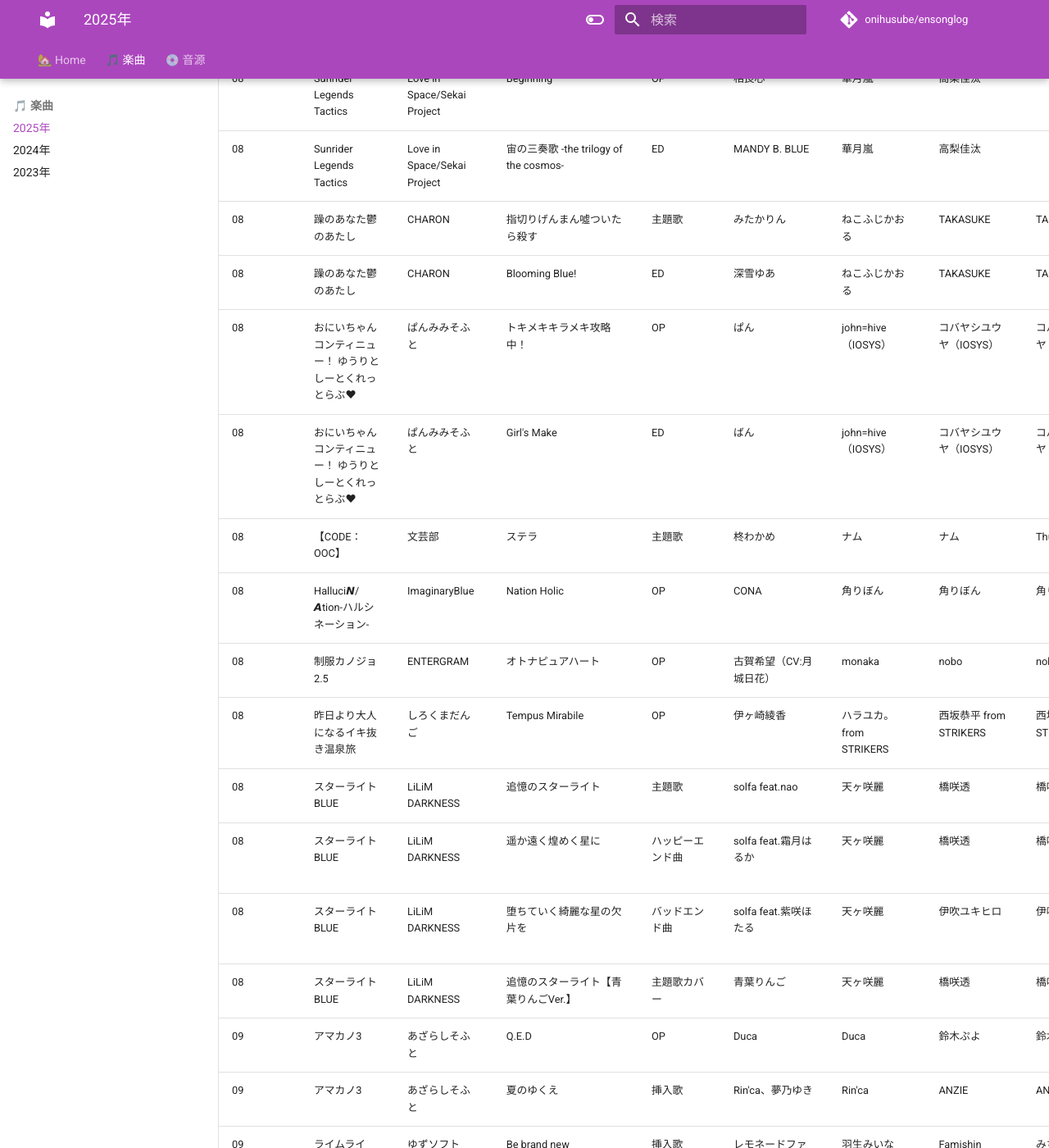
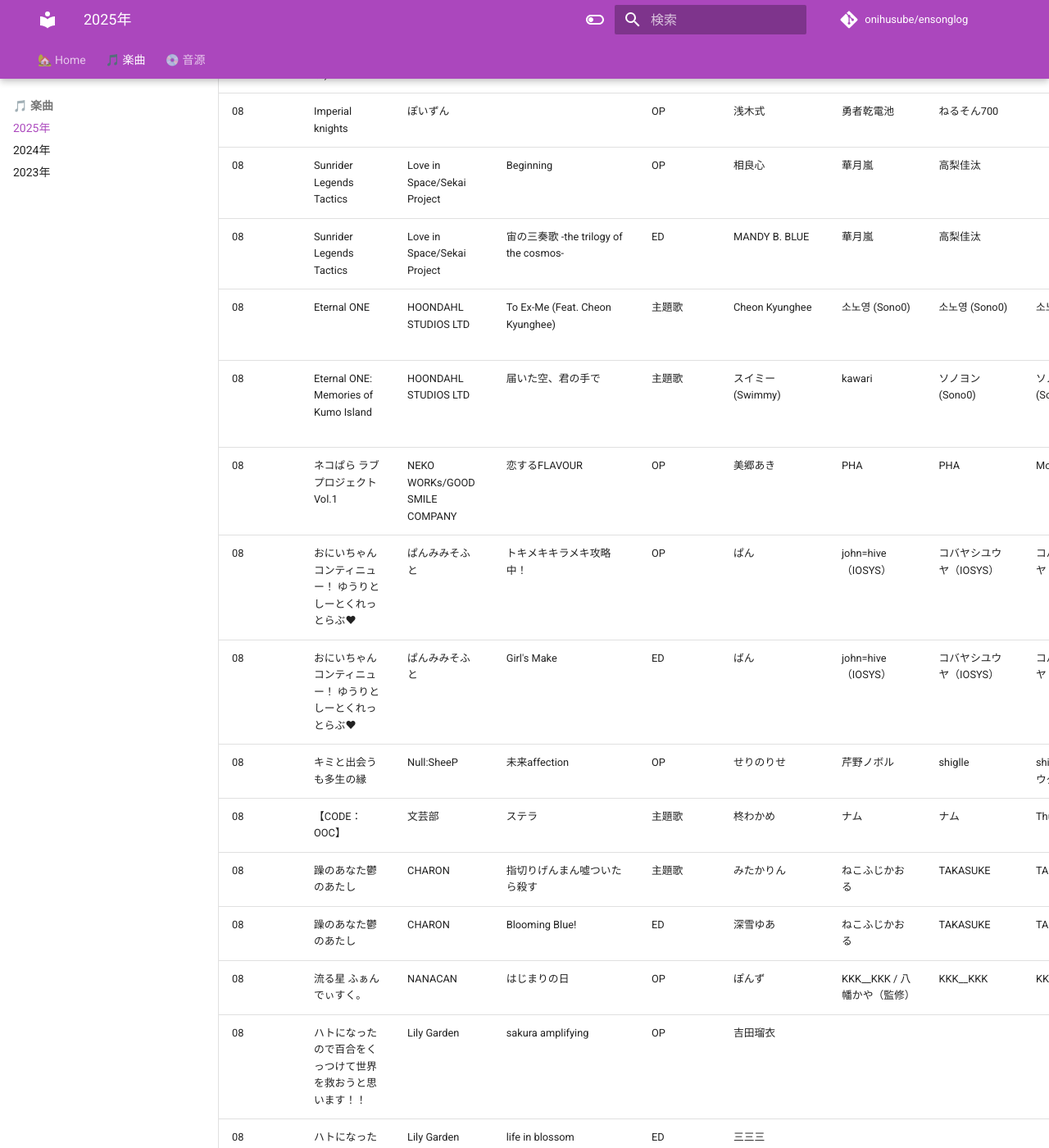
Before and after one commit to onihusube/ensonglog, an MkDocs documentation site: the page built from docs/2025/楽曲.md, in a window 1280 px wide and 1400 px high, scrolled down 16434 px. Shown: the whole window at 82% size. Built offline with MkDocs 1.6.1 and Material for MkDocs 9.7.7, drawn with Linux system fonts in a browser that asks for light colours; emoji names are drawn with the system emoji font; comment, search, counter and statistics services are not loaded; some of the changed text lies outside the part shown.

Commit message:
楽曲追加

```diff
--- a/docs/2025/楽曲.md
+++ b/docs/2025/楽曲.md
@@ -171,15 +171,24 @@
 | 07<!--/25--> | 宿りし乙女の誓いと魔法 | ensemble | Moon light | OP | Duca | Duca | ANZIE | ANZIE | 豪華版特典 サウンドトラック |  | [:fontawesome-brands-youtube:](https://www.youtube.com/watch?v=ofeQLkjSU04) [:fontawesome-brands-youtube:](https://www.youtube.com/watch?v=JS7mvOz5sbo) |
 | 07<!--/25--> | 宿りし乙女の誓いと魔法 | ensemble | Mystical | ED | Rin'ca | Duca | ANZIE | ANZIE | 豪華版特典 サウンドトラック |  |  |
 | 07<!--/31--> | 桜色の夢を見て、僕は君に恋をする | OPERAHOUSE | 夜空のメロディ ～桜の奇跡～ | 主題歌 | チェリー（CV.来栖りん） | 久遠真雪 | 陽澄リョウ | 陽澄リョウ | 主題歌CD | |  [:fontawesome-brands-youtube:](https://www.youtube.com/watch?v=6A9aPO--kQ8) |
+| 07<!--/31--> | 夢灯華 Noctuary (PS5/Switch版) | Gratesca |  | OP | 倉先/kurasaki | MUE | S9ryne & Bitman | S9ryne & Bitman | | 全4種類（日中英粤） | [B站](https://www.bilibili.com/video/BV17JtwzxEze/) |
 | 08<!--/01--> | Imperial knights | ぽいずん |  | OP | 浅木式 | 勇者乾電池 | ねるそん700 | | |  | [:fontawesome-brands-youtube:](https://www.youtube.com/watch?v=hndnvegBjvE) |
 | 08<!--/02--> | Sunrider Legends Tactics | Love in Space/Sekai Project | Beginning | OP | 相良心 | 華月嵐 | 高梨佳汰 | | [Steam](https://store.steampowered.com/app/3896190/Sunrider_Legends_Tactics_OP__ED_Song/) | | |
 | 08<!--/02--> | Sunrider Legends Tactics | Love in Space/Sekai Project | 宙の三奏歌 -the trilogy of the cosmos- | ED | MANDY B. BLUE | 華月嵐 | 高梨佳汰 | | [Steam](https://store.steampowered.com/app/3896190/Sunrider_Legends_Tactics_OP__ED_Song/) | | |
+| 08<!--/06--> | Eternal ONE | HOONDAHL STUDIOS LTD | To Ex-Me (Feat. Cheon Kyunghee) | 主題歌 | Cheon Kyunghee | 소노영 (Sono0) | 소노영 (Sono0) | 소노영 (Sono0) | Eternal ONE: Original Soundtrack Season 1（[STOVE](https://store.onstove.com/ko/games/101642) [Steam](https://store.steampowered.com/app/3946200/Eternal_ONE_Season_1_Original_Soundtrack/)） |  | [:fontawesome-brands-youtube:](https://www.youtube.com/watch?v=K9LuC8EeFTA) |
+| 08<!--/06--> | Eternal ONE: Memories of Kumo Island | HOONDAHL STUDIOS LTD | 届いた空、君の手で | 主題歌 | スイミー (Swimmy) | kawari | ソノヨン (Sono0) | ソノヨン (Sono0) | Eternal ONE: Soundtrack Theme of Kumo Island（[STOVE](https://store.onstove.com/ja/games/101946)） |  | [:fontawesome-brands-youtube:](https://www.youtube.com/watch?v=poD8TpdSZGQ) |
+| 08<!--/15--> | ネコぱら ラブプロジェクトVol.1 | NEKO WORKs/GOOD SMILE COMPANY | 恋するFLAVOUR | OP | 美郷あき | PHA | PHA | Motokiyo | |  | [:fontawesome-brands-youtube:](https://www.youtube.com/watch?v=iQncU_9BITU) |
+| 08<!--/17--> | おにいちゃんコンティニュー！ ゆうりとしーとくれっとらぶ♥ | ぱんみみそふと | トキメキキラメキ攻略中！ | OP | ぱん | john=hive（IOSYS） | コバヤシユウヤ（IOSYS） | コバヤシユウヤ（IOSYS） | 限定版特典 サウンドトラック | ギター: 三浦公紀 |  [:fontawesome-brands-youtube:](https://www.youtube.com/watch?v=Mw-Gtr17noI) [HP](https://pannomimi.net/panmimisoft#Download) |
+| 08<!--/17--> | おにいちゃんコンティニュー！ ゆうりとしーとくれっとらぶ♥ | ぱんみみそふと | Girl's Make | ED | ばん | john=hive（IOSYS） | コバヤシユウヤ（IOSYS） | コバヤシユウヤ（IOSYS） | 限定版特典 サウンドトラック | | [HP](https://pannomimi.net/panmimisoft#Download) |
+| 08<!--/17--> | キミと出会うも多生の縁 | Null\:SheeP | 未来affection | OP | せりのりせ | 芹野ノボル | shiglle | shiglle・ゴトウダリョウタ | [linkcloud](https://linkcloud.mu/272c8ac7) |  | [:fontawesome-brands-youtube:](https://www.youtube.com/watch?v=mqeQ71M5tFM) |
+| 08<!--/17--> | 【CODE：OOC】 | 文芸部 | ステラ | 主題歌 | 柊わかめ | ナム | ナム | Thunder Dog | | | [:fontawesome-brands-twitter:](https://x.com/Bun_gei/status/1943967538133839952) |
 | 08<!--/17--> | 躁のあなた鬱のあたし | CHARON | 指切りげんまん噓ついたら殺す | 主題歌 | みたかりん | ねこふじかおる | TAKASUKE | TAKASUKE | | |  [:fontawesome-brands-youtube:](https://www.youtube.com/watch?v=-7lYWpiiZ1I) |
 | 08<!--/17--> | 躁のあなた鬱のあたし | CHARON | Blooming Blue! | ED | 深雪ゆあ | ねこふじかおる | TAKASUKE | TAKASUKE | | | |
-| 08<!--/17--> | おにいちゃんコンティニュー！ ゆうりとしーとくれっとらぶ♥ | ぱんみみそふと | トキメキキラメキ攻略中！ | OP | ぱん | john=hive（IOSYS） | コバヤシユウヤ（IOSYS） | コバヤシユウヤ（IOSYS） | 限定版特典 サウンドトラック | ギター: 三浦公紀 |  [:fontawesome-brands-youtube:](https://www.youtube.com/watch?v=Mw-Gtr17noI) [HP](https://pannomimi.net/panmimisoft#Download) |
-| 08<!--/17--> | おにいちゃんコンティニュー！ ゆうりとしーとくれっとらぶ♥ | ぱんみみそふと | Girl's Make | ED | ばん | john=hive（IOSYS） | コバヤシユウヤ（IOSYS） | コバヤシユウヤ（IOSYS） | 限定版特典 サウンドトラック | | [HP](https://pannomimi.net/panmimisoft#Download) |
-| 08<!--/17--> | 【CODE：OOC】 | 文芸部 | ステラ | 主題歌 | 柊わかめ | ナム | ナム | Thunder Dog | | | [:fontawesome-brands-twitter:](https://x.com/Bun_gei/status/1943967538133839952) |
+| 08<!--/17--> | 流る星 ふぁんでぃすく。 | NANACAN | はじまりの日 | OP | ぽんず | KKK__KKK / 八幡かや（監修） | KKK__KKK | KKK__KKK | 同梱特典 テーマソングCD | | [:fontawesome-brands-youtube:](https://www.youtube.com/watch?v=VFm1aSWsCMA) |
+| 08<!--/17--> | ハトになったので百合をくっつけて世界を救おうと思います！！ | Lily Garden | sakura amplifying | OP | 吉田瑠衣 | |  | | |  | [:fontawesome-brands-twitter:](https://x.com/kakimisoft/status/1956364421292335485) |
+| 08<!--/17--> | ハトになったので百合をくっつけて世界を救おうと思います！！ | Lily Garden | life in blossom | ED | 三三三 | |  | | |  | [:fontawesome-brands-twitter:](https://x.com/kakimisoft/status/1956365981665882292) |
 | 08<!--/17--> | Halluci𝙉/𝘼tion-ハルシネーション- | ImaginaryBlue | Nation Holic | OP | CONA | 角りぼん | 角りぼん | 角りぼん | Original Sound Track | |  [:fontawesome-brands-youtube:](https://www.youtube.com/watch?v=41ss6gkZ_fk) |
+| 08<!--/17--> | ルートゼロ | F.T.W. | きみは今、光の中へ | ムービー挿入歌 | 大山チロル | 千葉ノダヲ | papiko | papiko | F.T.W. 1st ep『ずっととおくえ』 |  | [:fontawesome-brands-youtube:](https://www.youtube.com/watch?v=WtAH-2znp-Y) |
 | 08<!--/28--> | 制服カノジョ2.5 | ENTERGRAM | オトナピュアハート  | OP   | 古賀希望（CV:月城日花） | monaka  | nobo | nobo | | Guitar:鴇田樹 </br> Mix:清野健太郎 | [:fontawesome-brands-youtube:](https://www.youtube.com/watch?v=yxBVvN9KUns)  |
 | 08<!--/29--> | 昨日より大人になるイキ抜き温泉旅 | しろくまだんご | Tempus Mirabile | OP | 伊ヶ崎綾香 | ハラユカ。from STRIKERS | 西坂恭平 from STRIKERS | 西坂恭平 from STRIKERS | 初回版同梱特典サウンドトラック | |  [:fontawesome-brands-youtube:](https://www.youtube.com/watch?v=gTWj3p_-XQA) |
 | 08<!--/29--> | スターライトBLUE | LiLiM DARKNESS | 追憶のスターライト | 主題歌 | solfa feat.nao | 天ヶ咲麗 | 橋咲透 | 橋咲透 | 同梱特典 ボーカルソングCD | | [:fontawesome-brands-youtube:](https://www.youtube.com/watch?v=YuR7cawrjO4) |
@@ -188,6 +197,7 @@
 | 08<!--/29--> | スターライトBLUE | LiLiM DARKNESS | 追憶のスターライト【青葉りんごVer.】 | 主題歌カバー | 青葉りんご | 天ヶ咲麗 | 橋咲透 | 橋咲透 | ソフマップ特典ボーカルCD | | [:fontawesome-brands-youtube:](https://www.youtube.com/watch?v=fB8qsIeerjU) |
 | 09<!--/26--> | アマカノ3 | あざらしそふと | Q.E.D | OP | Duca | Duca | 鈴木ぷよ | 鈴木ぷよ | アマカノ3 オリジナルサウンドトラック | | [:fontawesome-brands-youtube:](https://www.youtube.com/watch?v=853zV8JmZXg) |
 | 09<!--/26--> | アマカノ3 | あざらしそふと | 夏のゆくえ | 挿入歌 | Rin'ca、夢乃ゆき | Rin'ca | ANZIE | ANZIE | アマカノ3 オリジナルサウンドトラック | | |
+| 09<!--/26--> | 一根不浄 | TinkerBell | 脳内パラダイス | OP | 真理絵 | Triodesign | Triodesign | Triodesign | |  | [HP](http://www.cyberworks.jp/tink/ikkonfujou/special.html) |
 | 09<!--/26--> | ライムライト・レモネードジャム | ゆずソフト | Be brand new | 挿入歌 | レモネードファクトリー | 羽生みいな | Famishin | みちこ | | Sound Produced by Angel Note | [:fontawesome-brands-youtube:](https://www.youtube.com/watch?v=5yKcP7r6HbM) |
 | 09<!--/26--> | ライムライト・レモネードジャム | ゆずソフト | 放光酸化 | 挿入歌 | レモネードファクトリー | 羽生みいな | Famishin | みちこ | |  | [:fontawesome-brands-youtube:](https://www.youtube.com/watch?v=cVyEpxvkohA) |
 | 09<!--/26--> | 何度目かのはじめまして | Purple Software | Re:何度目かのはじめまして | OP | 紫咲ほたる | 石川泰 | 山口たこ | 山口たこ | [LinkCore](https://linkco.re/8Zs2yVV2?lang=ja) </br> 豪華版特典 「サントラ&カバーCD」/「本編&サントラDLカード」 |  | [:fontawesome-brands-youtube:](https://www.youtube.com/watch?v=UBW7XjjZbNU) |
@@ -205,6 +215,7 @@
 | 11<!--/28--> | True Colors -memories of the abyss- | MELLOW | コントラスト | OP | 夢乃ゆき | | 東条サダヲ | 東条サダヲ | | | |
 | 11<!--/28--> | 猫忍えくすはーとSPIN!2 | Whirlpool | 閃空にゃんだふぉー | 主題歌 | 夢乃ゆき | 天ヶ咲麗 | 橋咲透 | 橋咲透 | 初回版封入特典 DLCカード | |  [:fontawesome-brands-youtube:](https://www.youtube.com/watch?v=zSgOI1nWXRY) |
 | 11<!--/28--> | 猫忍えくすはーとSPIN!2 | Whirlpool |  | ED |  |  |  |  | 初回版封入特典 DLCカード | |  |
+| 12<!--/26--> | サクラノ詩10th Anniversary edition | ケロQ/枕 | 櫻ノ詩 | OP | はな | すかぢ | 松本文紀 | 松本文紀 |  |  | [:fontawesome-brands-youtube:](https://www.youtube.com/watch?v=PaVxVPobTk8) |
 
 ## リリース日未定
 
@@ -217,7 +228,7 @@
 | | ゆめうつつクインテット | るび様を崇める会 | ゆめうつつシンドローム | 主題歌 | 月乃 | SlenderGirl | SlenderGirl | SlenderGirl | | | [:fontawesome-brands-youtube:](https://www.youtube.com/watch?v=a1NNHG7T6KU) |
 | | ゆめうつつクインテット | るび様を崇める会 |  | ED | 月乃 | | | | | | |
 |  | パーガトリー・ブルー | ENDLESS SUMMER Studio | Hello Again | イメージソング | NishiHaru, shizuki (asir rera) | cittan* (Sprite Recordings) | cittan* (Sprite Recordings) |  | [LinkCore](https://linkco.re/ZVfZ1hUr) [BOOTH](https://signumiisprite.booth.pm/items/6817992) [DLSite](https://www.dlsite.com/home/work/=/product_id/RJ01432424.html) | Guitar and Bass - Nygaki </br> Mixing and Mastering - Shibayan (Shibayan Records) | [:fontawesome-brands-youtube:](https://www.youtube.com/watch?v=4YL_bfROOeE) |
-|  | CRACK LACK GOODLUCK | ひまわり組 | カラフルスカイ | OP| synthesizerV【花隈千冬・宮舞モカ・Mai】 | TFT | TFT |  |  |  | [:fontawesome-brands-twitter:](https://x.com/TFT7822/status/1884547400620195965) |
+|  | CRACK LACK GOODLUCK | ひまわり組 | カラフルスカイ | OP| synthesizerV【花隈千冬・宮舞モカ・Mai】 | TFT | TFT | TFT |  |  | [:fontawesome-brands-twitter:](https://x.com/TFT7822/status/1884547400620195965) [:fontawesome-brands-youtube:](https://www.youtube.com/watch?v=4iOOLWBj9FI) |
 |  | 恋～清楚系猟奇物語～ | 狐を疑い | | OP | | | | | | | [:fontawesome-brands-youtube:](https://www.youtube.com/watch?v=PEvBSG6HGTI) |
 |  | 恋爱绮谭 | | 我又一次找到你 | 主題歌 | | 梦野瞳 / 代佳怡 | 代佳怡 | 大熊 | | 鼓手：Nils | [B站](https://bilibili.com/video/BV1QxfKYxEvV/) |
 | Q3 | 透明的她与真实的我 | 可味玩KawayiPlay | 透明的她 | OP | 可可味 | 随风念影 | 丸山公详 | | | 混音：木木、透明 | [B站](https://bilibili.com/video/BV13y411q7eN/) |
@@ -230,3 +241,11 @@
 | | リルカは幾重に夜を彩る | シルキーズプラス | Rained Scope | OP | Duca | | | | | | |
 | | リルカは幾重に夜を彩る | シルキーズプラス | ふたりしずか | ED | Duca | | | | | | |
 | | 吸血鬼の花嫁 The Novel Game | Waterfall | ウィステリア | OP | 相坂 優歌（篠蔵 蒼緒 役） | ネコケラトプス | ネコケラトプス | ネコケラトプス | | |  [:fontawesome-brands-youtube:](https://www.youtube.com/watch?v=HAMhe3GoLZc) |
+| | 终曲。 | AozoraSoftware | 雨和茶 | 挿入歌 | 端木凛（CV：Silven望） | 白石（Silven望） | 白石（Whilist） | 白石（Whilist） | |  |  |
+| | 失败作 | 山工程 | 为了谁而写的 | 主題歌/挿入歌 | 永夜 | 炡凧（罗诗芙） | 炡凧（罗诗芙） | | |  | [B站](https://www.bilibili.com/video/BV1DvtizGEUa/) |
+
+## 2026年（暫定）
+
+| 月 | 作品 | ブランド | 曲名 | 種別 | ボーカル | 作詞 | 作曲 | 編曲 | 音源 | その他 | 試聴 |
+| --- | --- | --- | --- | --- | --- | --- | --- | --- | --- | --- | --- |
+| 01<!--/30--> | anemoi | Key | エタニクル | OP | ASCA | 魁 | 折戸伸治 | 内山利彦 | |  | [:fontawesome-brands-youtube:](https://www.youtube.com/watch?v=eqqfdG_QbDc) |
```
